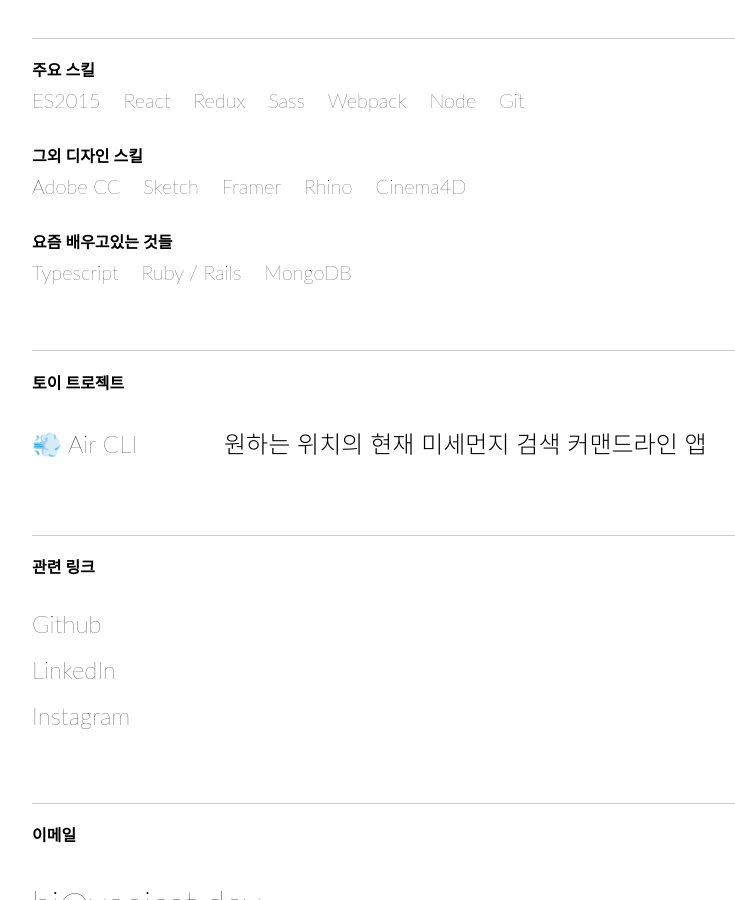
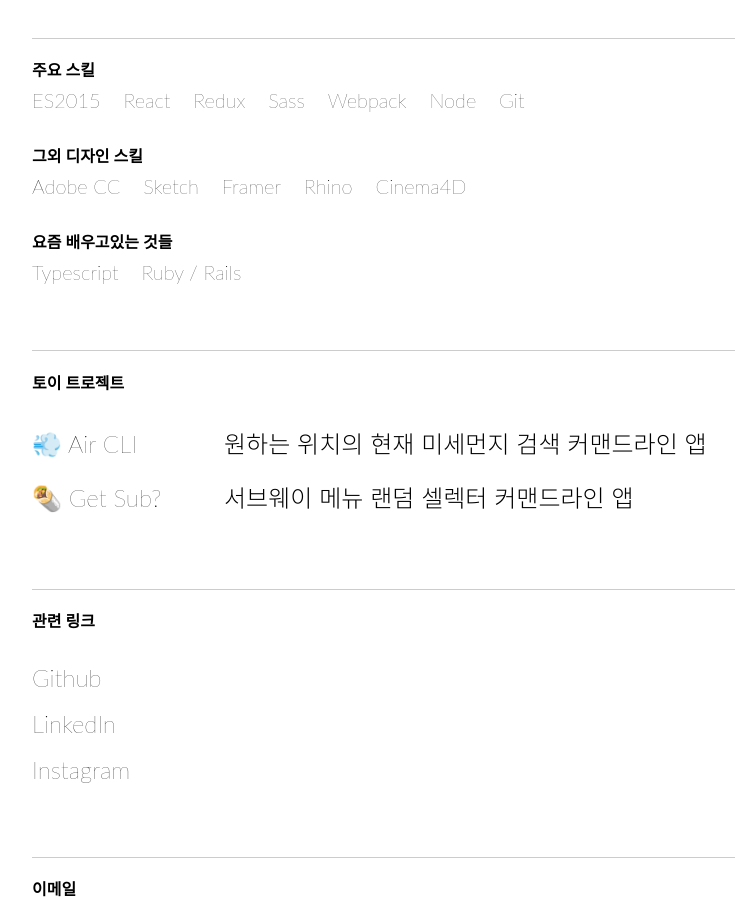
Before and after one commit to yogicat/yogicat.github.io, a Jekyll site: the page built from index.html, in a window 1280 px wide and 900 px high, scrolled down 695 px. Shown: the whole window, without its empty margins (128-863 px from the left). Built offline with Jekyll 4.4.1, drawn with Linux system fonts in a browser that asks for light colours.

Commit message:
📝 add prj

```diff
--- a/_data/text.yml
+++ b/_data/text.yml
@@ -10,9 +10,9 @@ projects:
   - name: "💨 Air CLI"
     desc: "원하는 위치의 현재 미세먼지 검색 커맨드라인 앱"
     link: "https://github.com/yogicat/air-cli.git"
-  # - name: "✍️ yodalist"
-  #   desc: "모든지 Rating"
-  #   link: "https://yodalist.fun"
+  - name: "🌯 Get Sub?"
+    desc: "서브웨이 메뉴 랜덤 셀렉터 커맨드라인 앱"
+    link: "https://github.com/yogicat/get-sub-cli"
 
 
 skills:
@@ -27,7 +27,6 @@ skills:
 learning:
   - name: Typescript
   - name: Ruby / Rails
-  - name: MongoDB
 
 secondary:
   - name: Adobe CC
```
